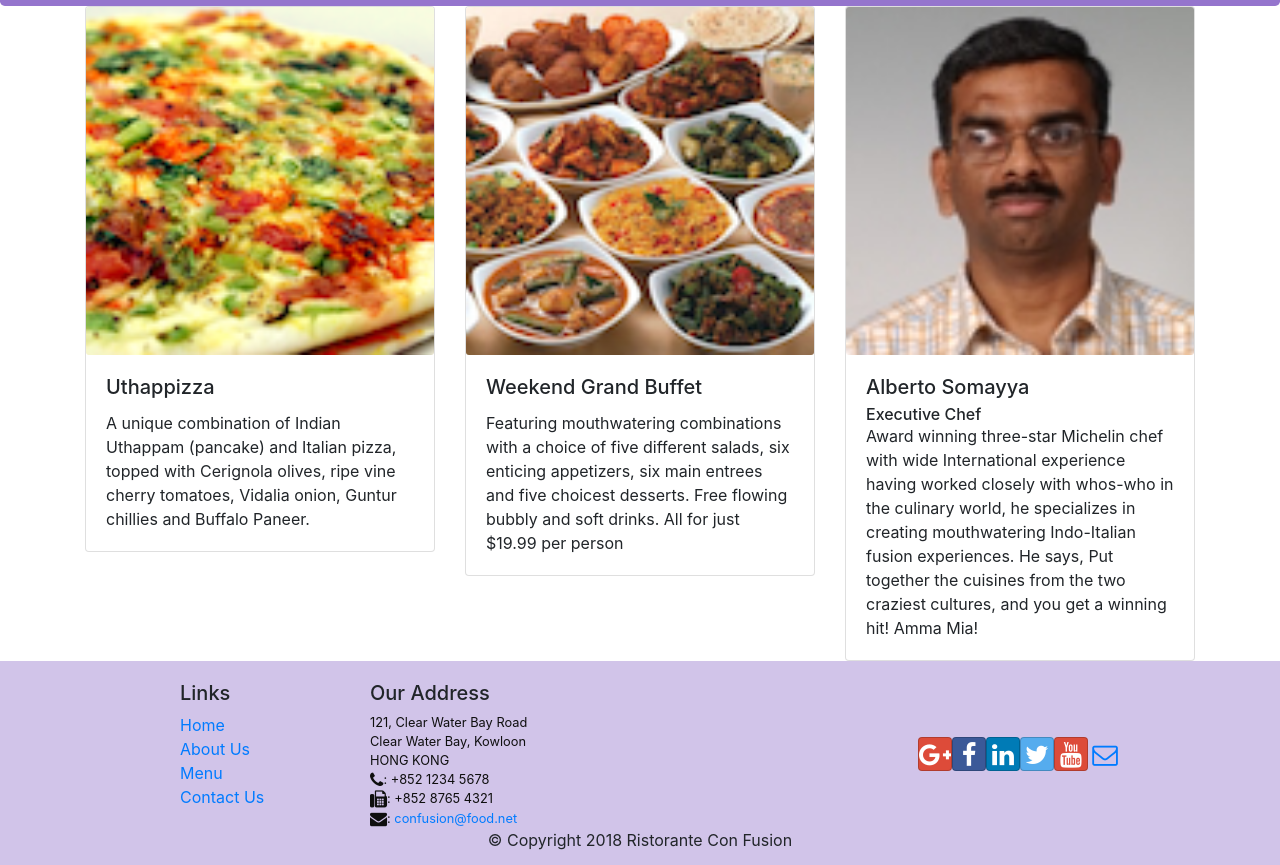
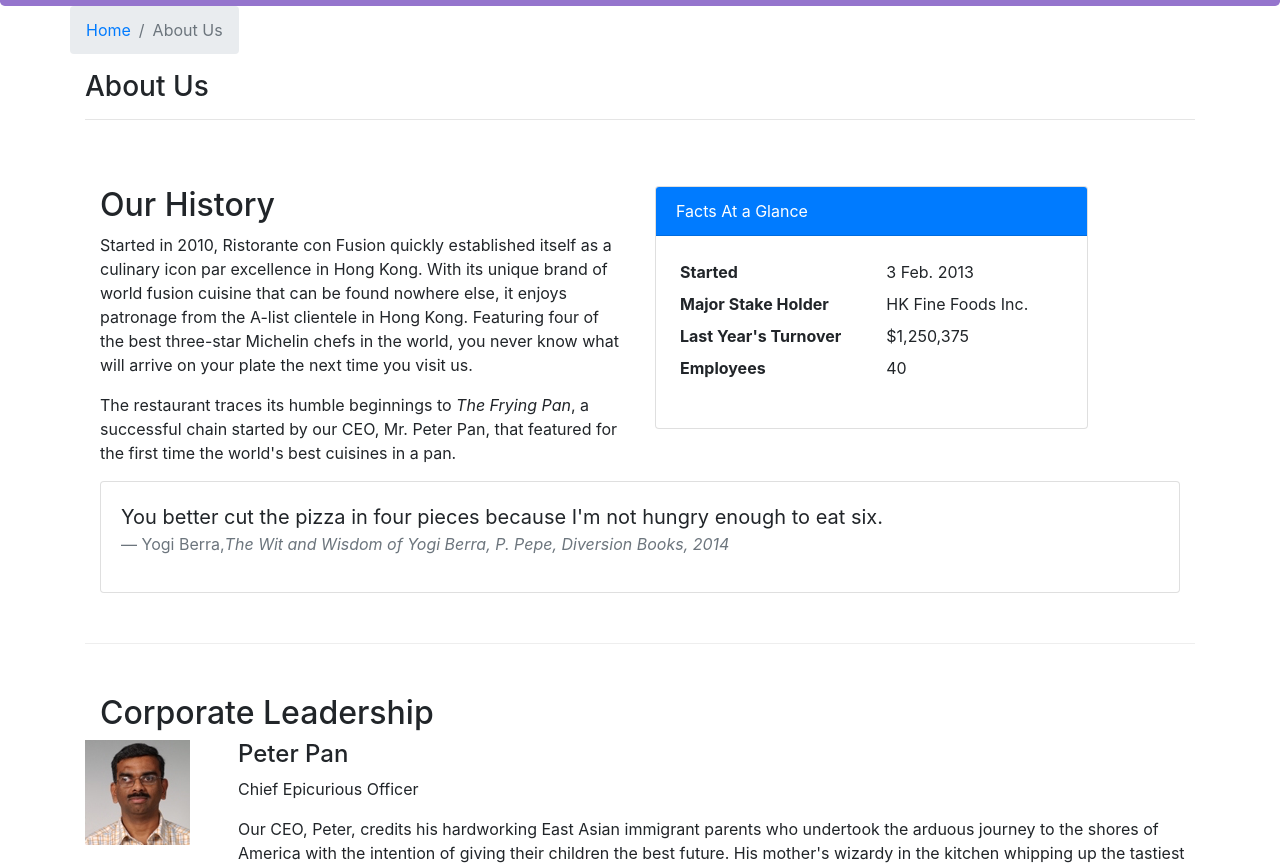
Before and after one commit to Abisola-Morohunfolu/confusion, a React (Create React App) app: page /aboutus in a window 1280 px wide. Before the commit this address led to /home. Shown: the part 336-1201 px from the top of the page. Built offline with nearby package versions, Linux system fonts and the light colour scheme.

Commit message:
added about component

```diff
--- /dev/null
+++ b/src/components/AboutComponent.js
@@ -0,0 +1,97 @@
+import React from 'react';
+import { Breadcrumb, BreadcrumbItem, Media, Card, CardHeader, CardBody } from 'reactstrap';
+import { Link } from 'react-router-dom';
+
+function RenderLeaders({ leader }) {
+	return (
+		<Media tag="li">
+			<Media left middle>
+				<Media object src={leader.image} alt={leader.name} />
+			</Media>
+			<Media body className="ml-5">
+				<Media heading>{leader.name}</Media>
+				<p>{leader.designation}</p>
+				<p>{leader.description}</p>
+			</Media>
+		</Media>
+	);
+}
+
+const About = props => {
+	const { leaders } = props;
+	return (
+		<div className="container">
+			<div className="row">
+				<Breadcrumb>
+					<BreadcrumbItem>
+						<Link to="/home">Home</Link>
+					</BreadcrumbItem>
+					<BreadcrumbItem active>About Us</BreadcrumbItem>
+				</Breadcrumb>
+				<div className="col-12">
+					<h3>About Us</h3>
+					<hr />
+				</div>
+			</div>
+			<div className="row row-content">
+				<div className="col-12 col-md-6">
+					<h2>Our History</h2>
+					<p>
+						Started in 2010, Ristorante con Fusion quickly established itself as a culinary icon par
+						excellence in Hong Kong. With its unique brand of world fusion cuisine that can be found
+						nowhere else, it enjoys patronage from the A-list clientele in Hong Kong. Featuring four
+						of the best three-star Michelin chefs in the world, you never know what will arrive on
+						your plate the next time you visit us.
+					</p>
+					<p>
+						The restaurant traces its humble beginnings to <em>The Frying Pan</em>, a successful
+						chain started by our CEO, Mr. Peter Pan, that featured for the first time the world's
+						best cuisines in a pan.
+					</p>
+				</div>
+				<div className="col-12 col-md-5">
+					<Card>
+						<CardHeader className="bg-primary text-white">Facts At a Glance</CardHeader>
+						<CardBody>
+							<dl className="row p-1">
+								<dt className="col-6">Started</dt>
+								<dd className="col-6">3 Feb. 2013</dd>
+								<dt className="col-6">Major Stake Holder</dt>
+								<dd className="col-6">HK Fine Foods Inc.</dd>
+								<dt className="col-6">Last Year's Turnover</dt>
+								<dd className="col-6">$1,250,375</dd>
+								<dt className="col-6">Employees</dt>
+								<dd className="col-6">40</dd>
+							</dl>
+						</CardBody>
+					</Card>
+				</div>
+				<div className="col-12">
+					<Card>
+						<CardBody className="bg-faded">
+							<blockquote className="blockquote">
+								<p className="mb-0">
+									You better cut the pizza in four pieces because I'm not hungry enough to eat six.
+								</p>
+								<footer className="blockquote-footer">
+									Yogi Berra,
+									<cite title="Source Title">
+										The Wit and Wisdom of Yogi Berra, P. Pepe, Diversion Books, 2014
+									</cite>
+								</footer>
+							</blockquote>
+						</CardBody>
+					</Card>
+				</div>
+			</div>
+            <div className="row row-content">
+                <div className="col-12">
+                    <h2>Corporate Leadership</h2>
+                </div>
+                {leaders.map(leader => <RenderLeaders leader={leader} />)}
+            </div>
+		</div>
+	);
+};
+
+export default About;
--- a/src/components/MainComponent.js
+++ b/src/components/MainComponent.js
@@ -5,6 +5,7 @@
 import Footer from './FooterComponent';
 import Menu from './MenuComponents';
 import DishDetail from './DishDetails';
+import About from './AboutComponent';
 import { DISHES } from '../shared/dishes';
 import { COMMENTS } from '../shared/comments';
 import { LEADERS } from '../shared/leaders';
@@ -47,6 +48,7 @@
 					<Route exact path="/menu" component={() => <Menu dishes={this.state.dishes} />} />
 					<Route path="/menu/:dishId" component={DishWithId} />
 					<Route exact path="/contactus" component={Contact} />
+					<Route exact path="/aboutus" component={() => <About leaders={this.state.leaders} />} />
 					<Redirect to="/home" />
 				</Switch>
 
```
